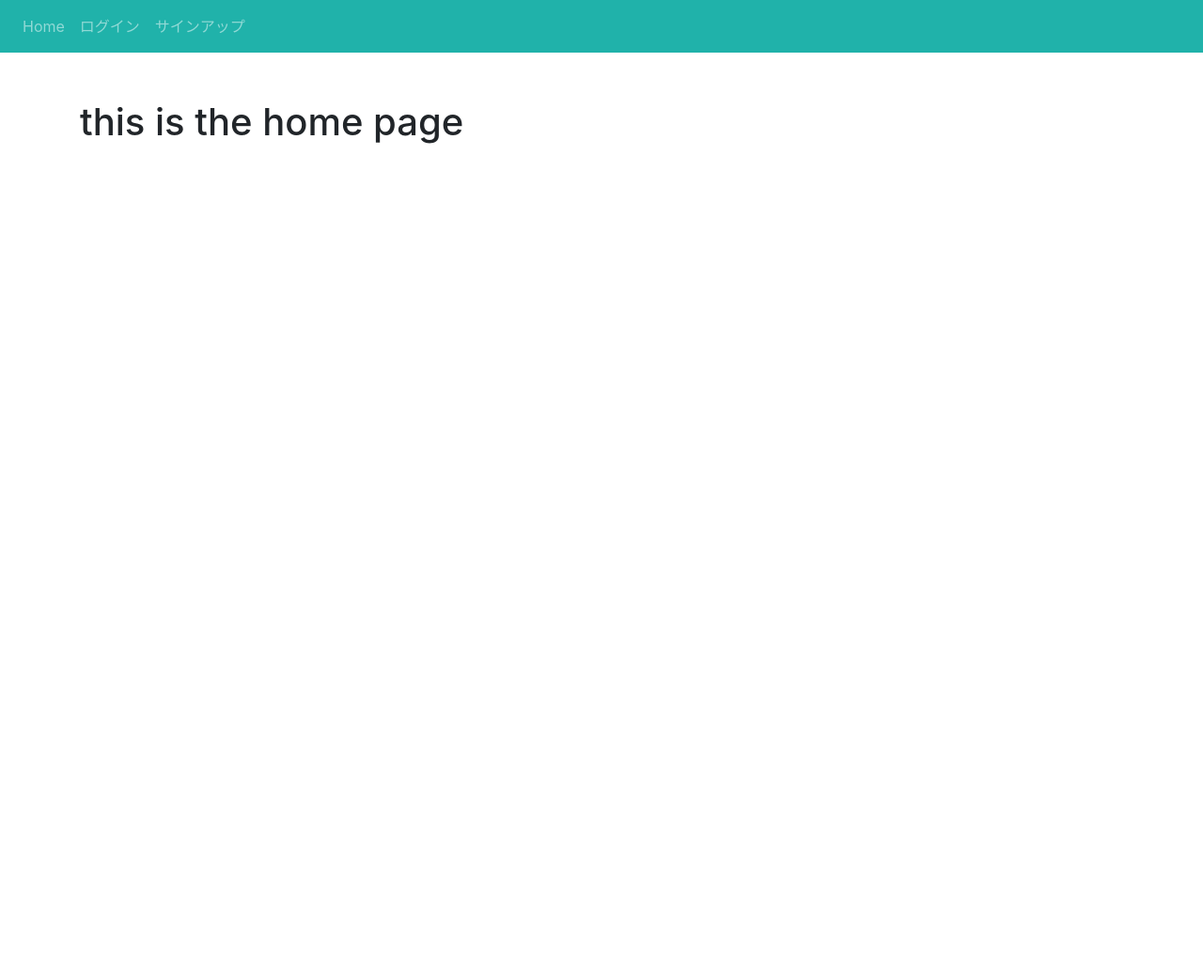
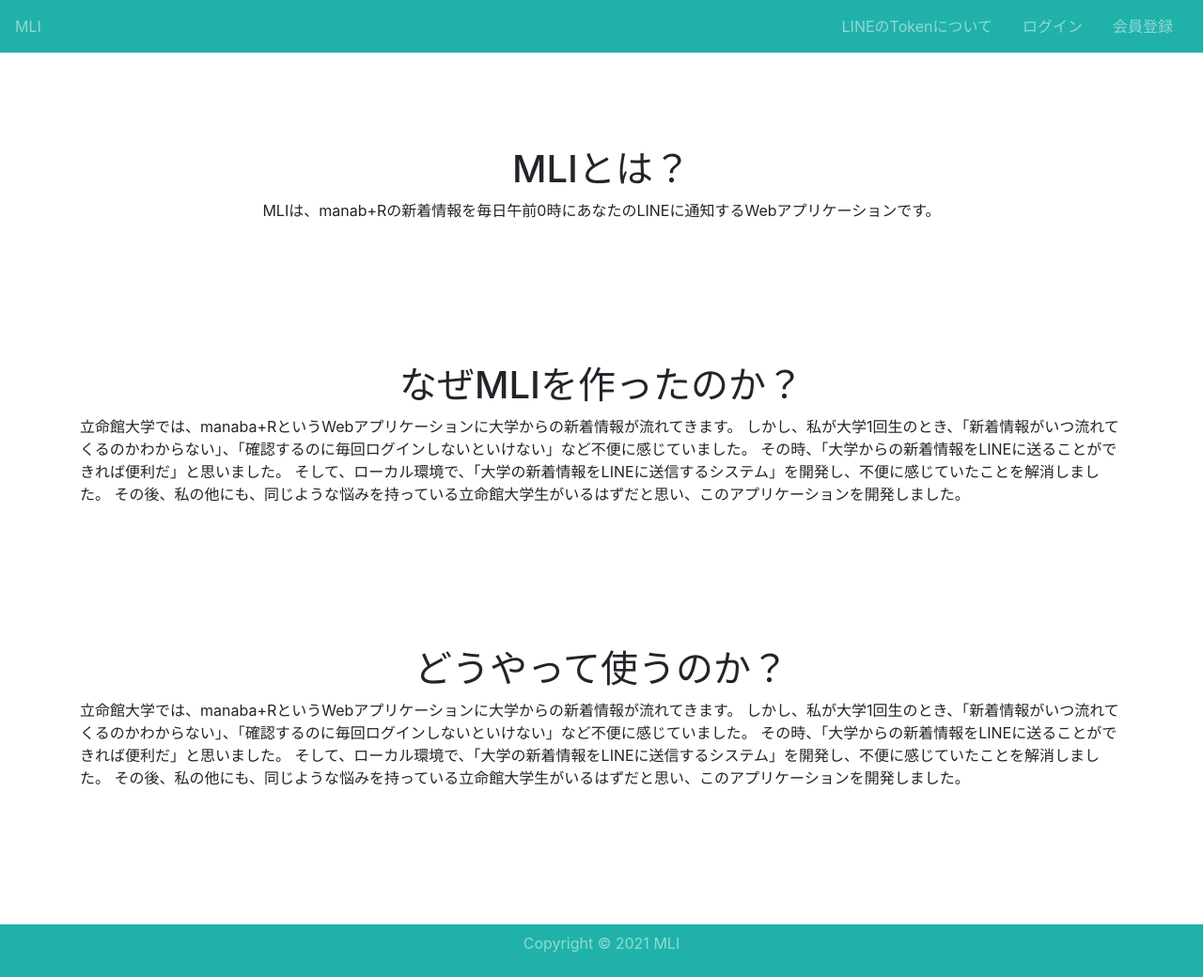
Before and after one commit to fukeasahi/scraping_manaba, a Flask app: page / in a window 1280 px wide. Shown: the whole page at 94% size. Before the commit the page ends 153 px from the top, so only its background shows below. Run offline with Flask 2, Linux system fonts and the light colour scheme; parts of the project's set-up code (start-up, migrations or seed data) failed here and were passed over; some libraries are stand-ins or nearby versions.

Commit message:
header footerを作成完了

```diff
--- a/website/templates/base.html
+++ b/website/templates/base.html
@@ -18,28 +18,50 @@
   <title>{% block title %}Home{% endblock %}</title>
 </head>
 <body>
+  <!-- ここからCSS -->
+  <style>
+    .footerFixed{
+      min-height: 100vh;
+      position: relative;
+      padding-bottom: 50px;
+      box-sizing: border-box;
+    }
 
-  <nav class="navbar navbar-expand-lg navbar-dark " style="background-color:lightseagreen;">
-    <button
-      class="navbar-toggler"
-      type="button"
-      data-toggle="collapse"
-      data-target="#navbar"
-    >
-      <span class="navbar-toggler-icon"></span>
-    </button>
-    <div class="collapse navbar-collapse" id="navbar">
+    .footer{
+        position: absolute;
+        bottom: 0;
+        width: 100%;
+        color: rgba(255,255,255,.5);
+        text-align: center;
+    }
+    @media screen and (max-width:425px) {
+      .navbar {
+        flex-flow: column;
+      }
+      .nav {
+        flex-flow: column;
+      }
+    }
+  </style>
+
+
+  <!-- ここからHTML -->
+  <div class="footerFixed">
+    <nav class="navbar navbar-dark" style="background-color:lightseagreen; display: flex;">
         <div class="navbar-nav">
+          <a class="nav-item nav-link" id="home" href="/">MLI</a>
+        </div>
+
+        <div class="nav">
           {% if user.is_authenticated %}
-        <a class="nav-item nav-link" id="show" href="/my_page">詳細画面</a>
-        <a class="nav-item nav-link" id="update" href="/update">編集画面</a>
-        <a class="nav-item nav-link" id="logout" href="/logout">ログアウト</a>
+          <a class="nav-item nav-link" id="show" href="/my_page" style="color: rgba(255,255,255,.5);">詳細画面</a>
+          <a class="nav-item nav-link" id="update" href="/update" style="color: rgba(255,255,255,.5);">編集画面</a>
+          <a class="nav-item nav-link" id="logout" href="/logout" style="color: rgba(255,255,255,.5);">ログアウト</a>
           {% else %}
-        <a class="nav-item nav-link" id="home" href="/">Home</a>
-        <a class="nav-item nav-link" id="login" href="/login">ログイン</a>
-        <a class="nav-item nav-link" id="signUp" href="/sign-up">サインアップ</a>
+          <a class="nav-item nav-link" id="line_api" href="/line_api" style="color: rgba(255,255,255,.5);">LINEのTokenについて</a>
+          <a class="nav-item nav-link" id="login" href="/login" style="color: rgba(255,255,255,.5);">ログイン</a>
+          <a class="nav-item nav-link" id="signUp" href="/sign-up" style="color: rgba(255,255,255,.5);">会員登録</a>
           {% endif %}
-      </div>
         </div>
     </nav>
 
@@ -61,9 +83,15 @@
       </div>
       {% endif %} {% endfor %} {% endif %} {% endwith %}
 
-  <div style="height:50px;"></div>
+    <div style="height:100px;"></div>
     <div class="container">{% block content %} {% endblock %}</div>
     <div style="height:50px;"></div>
+
+    <nav class="navbar navbar-dark footer" style="background-color:lightseagreen; display: flex; justify-content: center;">
+      <p class="Copyright">Copyright © 2021 MLI</p>
+    </nav>
+
+  </div>
 
   <script
   src="https://code.jquery.com/jquery-3.2.1.slim.min.js"
--- a/website/templates/home.html
+++ b/website/templates/home.html
@@ -1,5 +1,42 @@
+<style>
+  .home_box1{
+    margin-bottom: 150px;
+  }
+  .home_box2{
+    margin-bottom: 100px;
+  }
+</style>
+
 {% extends "base.html" %}{% block title %}Home{% endblock %}
 
 {% block content %}
-<h1>this is the home page</h1>
+<div class="home_box1">
+  <h1 align="center">MLIとは？</h1>
+  <p align="center">
+    MLIは、manab+Rの新着情報を毎日午前0時にあなたのLINEに通知するWebアプリケーションです。
+  </p>
+</div>
+
+<div class="home_box1">
+  <h1 align="center">なぜMLIを作ったのか？</h1>
+  <p>
+  立命館大学では、manaba+RというWebアプリケーションに大学からの新着情報が流れてきます。
+  しかし、私が大学1回生のとき、「新着情報がいつ流れてくるのかわからない」、「確認するのに毎回ログインしないといけない」など不便に感じていました。
+  その時、「大学からの新着情報をLINEに送ることができれば便利だ」と思いました。
+  そして、ローカル環境で、「大学の新着情報をLINEに送信するシステム」を開発し、不便に感じていたことを解消しました。
+  その後、私の他にも、同じような悩みを持っている立命館大学生がいるはずだと思い、このアプリケーションを開発しました。
+  </p>
+</div>
+
+<div class="home_box2">
+  <h1 align="center">どうやって使うのか？</h1>
+  <p>
+  立命館大学では、manaba+RというWebアプリケーションに大学からの新着情報が流れてきます。
+  しかし、私が大学1回生のとき、「新着情報がいつ流れてくるのかわからない」、「確認するのに毎回ログインしないといけない」など不便に感じていました。
+  その時、「大学からの新着情報をLINEに送ることができれば便利だ」と思いました。
+  そして、ローカル環境で、「大学の新着情報をLINEに送信するシステム」を開発し、不便に感じていたことを解消しました。
+  その後、私の他にも、同じような悩みを持っている立命館大学生がいるはずだと思い、このアプリケーションを開発しました。
+  </p>
+</div>
+
 {% endblock %}
--- a/website/templates/login.html
+++ b/website/templates/login.html
@@ -24,6 +24,6 @@
       />
     </div>
     <br />
-    <button type="submit" class="bt form-control" style="background-color:lightseagreen; color:rgba(255,255,255,.5);">Login</button>
+    <button type="submit" class="bt form-control" style="background-color:lightseagreen; color:rgba(255,255,255,.5);">ログイン</button>
   </form>
   {% endblock %}
--- a/website/templates/sign_up.html
+++ b/website/templates/sign_up.html
@@ -2,7 +2,7 @@
 
 {% block content %}
 <form method="POST">
-  <h3 align="center">サインアップ</h3>
+  <h3 align="center">会員登録</h3>
 
   <div class="form-group">
     <label for="manabaUserName1">manaba+RのUser ID</label>
@@ -115,6 +115,6 @@
   </div>
 
   <br />
-  <button type="submit" class="bt form-control" style="background-color:lightseagreen; color:rgba(255,255,255,.5);">Submit</button>
+  <button type="submit" class="bt form-control" style="background-color:lightseagreen; color:rgba(255,255,255,.5);">会員登録</button>
 </form>
 {% endblock %}
--- a/website/views.py
+++ b/website/views.py
@@ -6,3 +6,7 @@
 @views.route("/")
 def home():
   return render_template("home.html", user=current_user)
+
+@views.route("/line_api")
+def line_api():
+  return render_template("line_api.html", user=current_user)
```
Also changed, not shown: website/templates/line_api.html (added, +11 -0 lines). Lines whose indentation alone changed are shown as unchanged.
